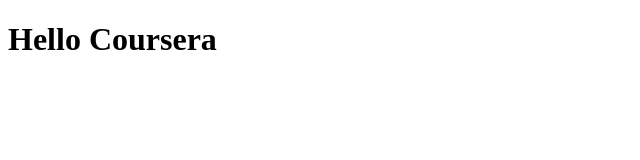
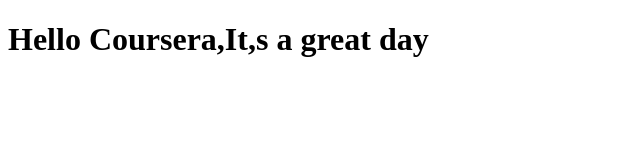
Before and after one commit to Jumbes/Coursera-test, a plain HTML site: page site/index.html in a window 1280 px wide. Shown: the whole page, without its empty margins (0-640 px from the left). Drawn offline with Linux system fonts and the light colour scheme.

Commit message:
small addition to our page content.

```diff
--- a/site/index.html
+++ b/site/index.html
@@ -4,6 +4,6 @@
 	<title>Hello Coursera</title>
 </head>
 <body>
-<h1>Hello Coursera</h1>
+<h1>Hello Coursera,It,s a great day</h1>
 </body>
 </html>
```
